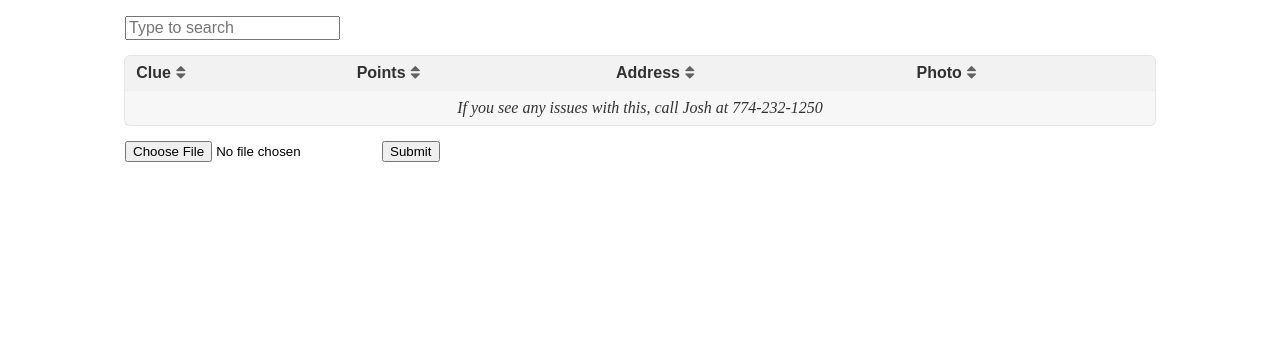
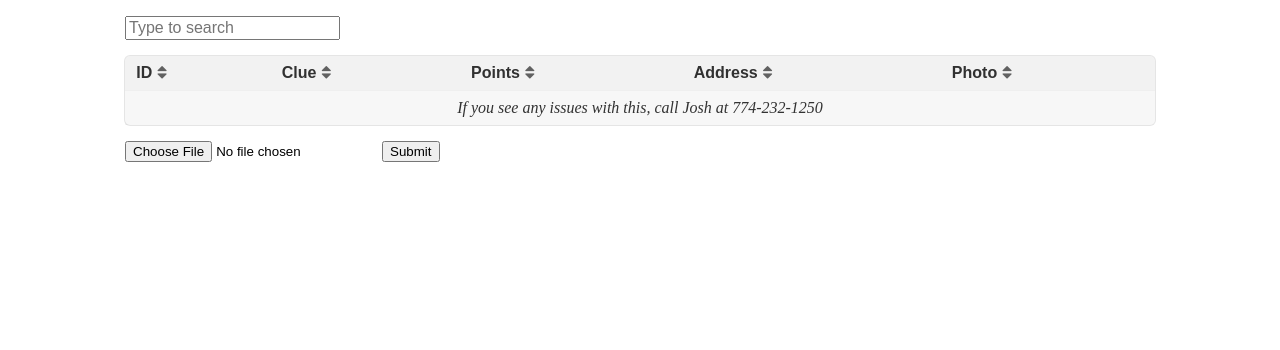
Before and after one commit to joshcaron/huskyhunt, a PHP site: page /table.php in a window 1280 px wide. Shown: the part 70-420 px from the top of the page. Run offline with PHP 8.4, Linux system fonts and the light colour scheme; lists and menus that the app fills with data are empty; some web fonts are replaced.

Commit message:
Added ID column

```diff
--- a/htdocs/assets/js/location.js
+++ b/htdocs/assets/js/location.js
@@ -4,3 +4,5 @@ for (var i = 0; i < parts.length; i++) {
     var temp = parts[i].split("=");
     $_GET[decodeURIComponent(temp[0])] = decodeURIComponent(temp[1]);
 }
+
+console.log("Photo ID is: " + $_GET.id);
--- a/htdocs/assets/js/spreadsheet.js
+++ b/htdocs/assets/js/spreadsheet.js
@@ -77,9 +77,7 @@ Google.Spreadsheet = {
 	createTableRow: function(row) {
 		var entry = "<tr>";
 		for (var key in row) {
-			if (key == "id") {
-				continue;
-			}
+
 			var value = row[key];
 			if (key == "address") {
 				var address = value.split("\n");
--- a/htdocs/table.php
+++ b/htdocs/table.php
@@ -5,6 +5,7 @@ require 'includes/Head.php';
 <table class="ui table segment tablesorter" id="clues">
 	<thead>
 		<tr>
+			<th>ID<i class="sort ascending icon"></i><i class="sort descending icon"></i><i class="sort icon"></i></th>
 			<th>Clue<i class="sort ascending icon"></i><i class="sort descending icon"></i><i class="sort icon"></i></th>
 			<th>Points<i class="sort ascending icon"></i><i class="sort descending icon"></i><i class="sort icon"></i></th>
 			<th>Address<i class="sort ascending icon"></i><i class="sort descending icon"></i><i class="sort icon"></i></th>
@@ -15,7 +16,7 @@ require 'includes/Head.php';
 	</tbody>
 	<tfoot>
 		<tr>
-			<th colspan="4">
+			<th colspan="5">
 				<div class="content">If you see any issues with this, call Josh at 774-232-1250	</div>
 			</th>
 		</tr>
```
